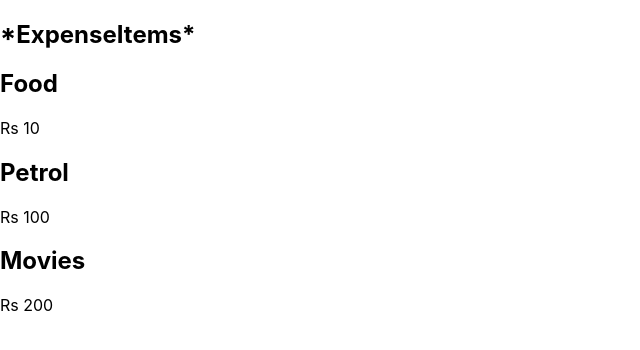
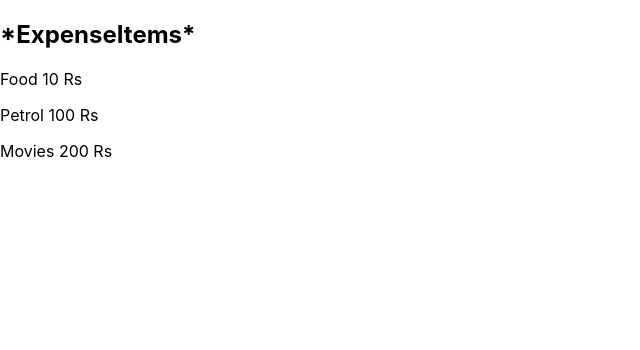
Before and after one commit to Abhaymn/React, a React (Create React App) app: page / in a window 1280 px wide. Shown: the top 350 px of the page, without its empty margins (0-640 px from the left). Built offline with nearby package versions, Linux system fonts and the light colour scheme.

Commit message:
using props

```diff
--- a/src/App.js
+++ b/src/App.js
@@ -2,10 +2,38 @@ import ExpenseItem from "./components/ExpenseItem";
 
 
 function App(){
+  const LocationOfExpenditure=[
+    {
+      item:'Food',
+      amount:10,
+      type:'Rs'
+    },
+    {
+      item:'Petrol',
+      amount:100,
+      type:'Rs'
+    },
+    {
+      item:'Movies',
+      amount:200,
+      type:'Rs'
+    }
+  ]
   return (
     <div>
       <h2>*ExpenseItems*</h2>
-      <ExpenseItem></ExpenseItem>
+      <ExpenseItem item={ LocationOfExpenditure[0].item}
+      amount={ LocationOfExpenditure[0].amount}
+      type={ LocationOfExpenditure[0].type}>
+      </ExpenseItem>
+      <ExpenseItem item={ LocationOfExpenditure[1].item}
+      amount={ LocationOfExpenditure[1].amount}
+      type={ LocationOfExpenditure[1].type}
+      ></ExpenseItem>
+       <ExpenseItem item={ LocationOfExpenditure[2].item}
+      amount={ LocationOfExpenditure[2].amount}
+      type={ LocationOfExpenditure[2].type}
+      ></ExpenseItem>
     </div>
   )
 }
--- a/src/components/ExpenseItem.js
+++ b/src/components/ExpenseItem.js
@@ -1,14 +1,12 @@
-function ExpenseItem(){
-    return <div>
-        <div>
-            <h2>Food</h2>
-            <div>Rs 10</div>
-            <h2>Petrol</h2>
-            <div>Rs 100</div>
-            <h2>Movies</h2>
-            <div>Rs 200</div>
+
+
+function ExpenseItem(props){
+    return (
+        <div >
+            <p>{props.item} {props.amount} {props.type}</p>
+
         </div>
-    </div>
+    )
 }
 
 export default ExpenseItem;
```
